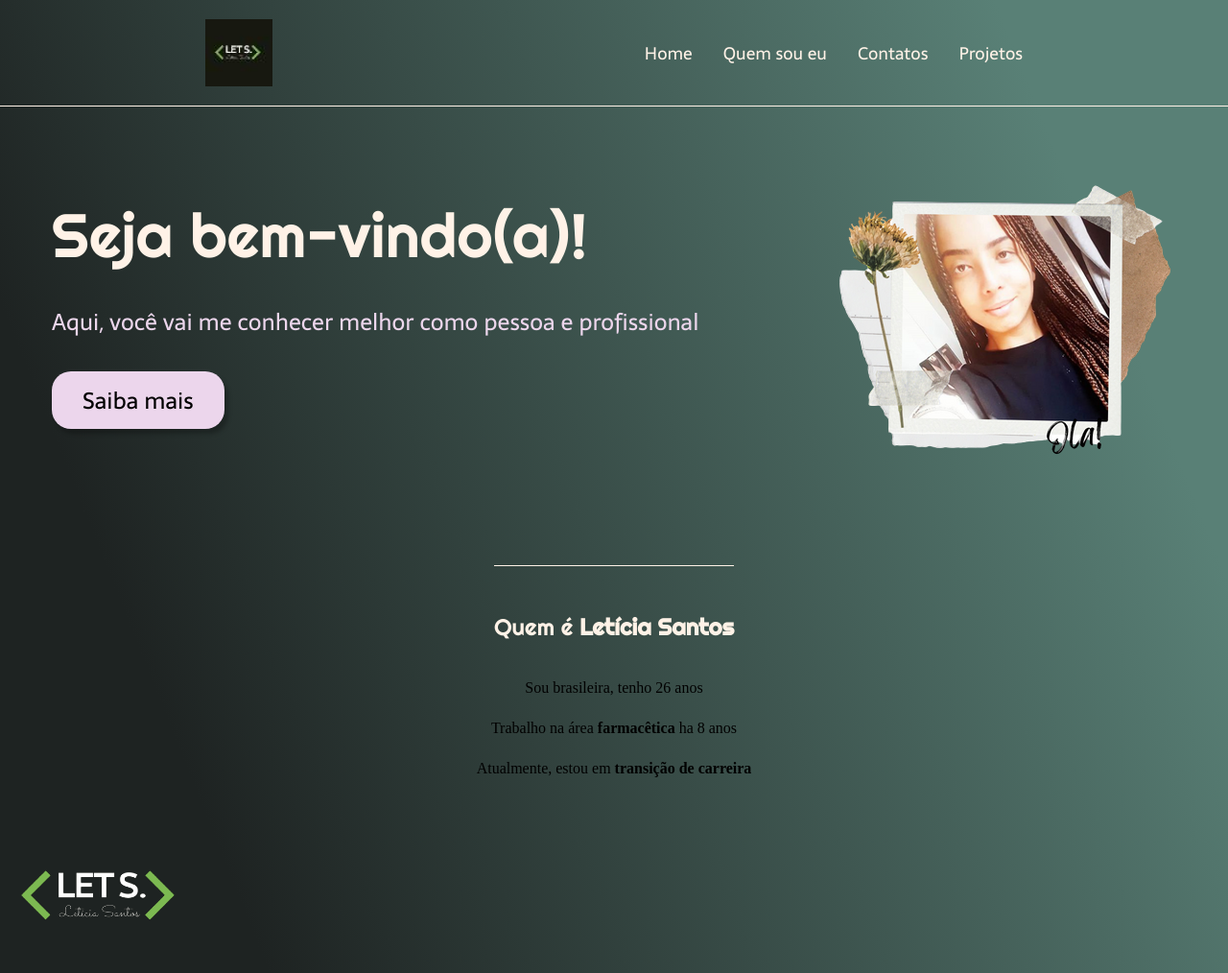
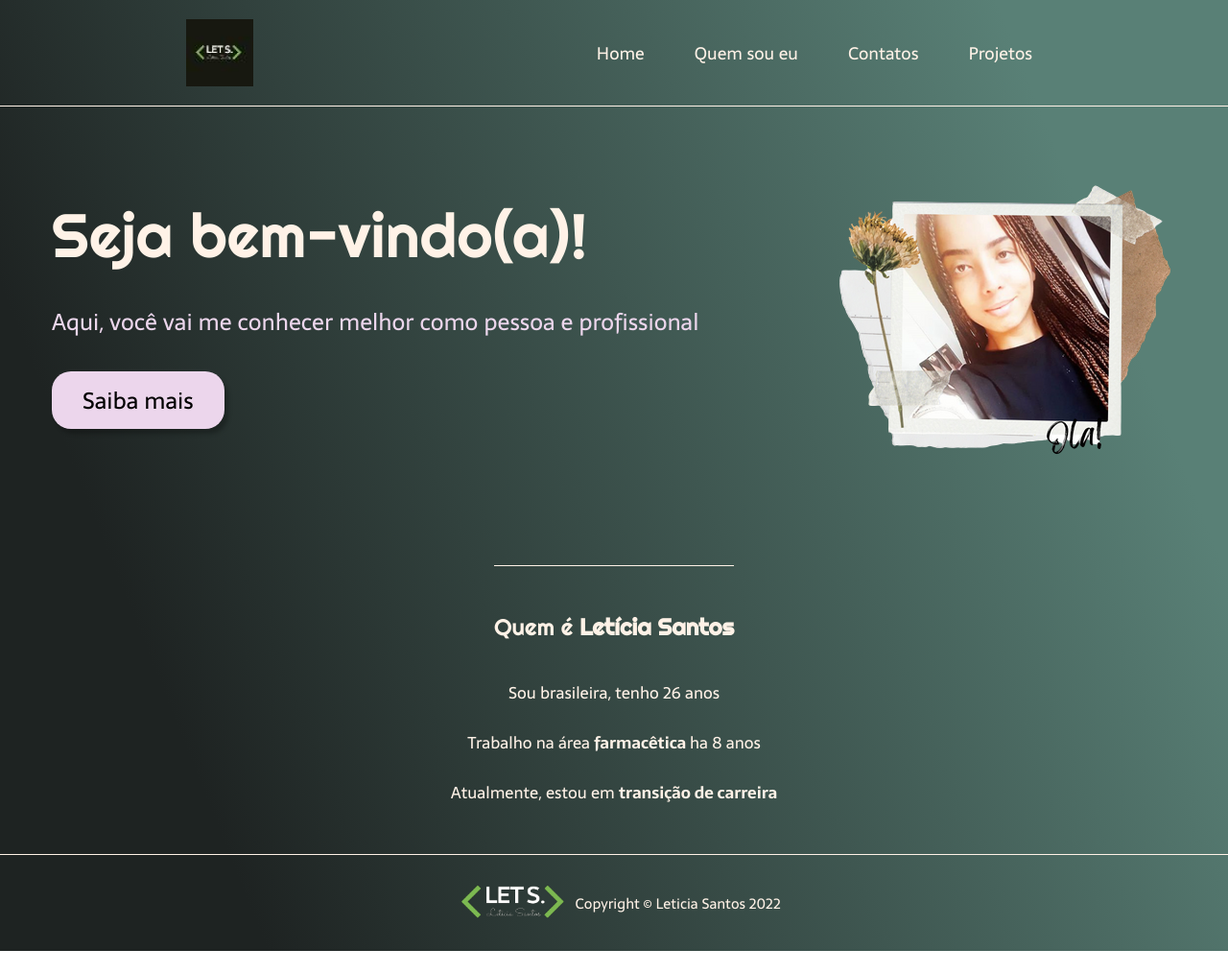
Before and after one commit to leticiadssantos/lading-page-pessoal, a plain HTML site: page minha-lading-page/index.html in a window 1280 px wide. Shown: the whole page at 96% size. After the commit the page ends 991 px from the top, so only its background shows below. Drawn offline with Linux system fonts and the light colour scheme.

Commit message:
Add files via upload

```diff
--- a/minha-lading-page/index.html
+++ b/minha-lading-page/index.html
@@ -45,6 +45,7 @@
 
     <footer class="rodape">
         <img src="/_images/logo-rodape.png.png" alt="" class="rodape-imagem">
+        <p class="rodape-texto">Copyright &copy; Leticia Santos 2022</p>
 
     </footer>
 </body>
--- a/minha-lading-page/style.css
+++ b/minha-lading-page/style.css
@@ -36,7 +36,16 @@ body {
     color: #FFF2E7;
     font-weight: 400;
     font-size: 18px;
+    padding: 10px;
+    cursor: pointer;
+    transition: 0.4s;
 }
+.cabecalho-menu-item:hover{
+    background-color: #7cb951;
+    color: #1e2322;
+
+}
+
 
 .conteudo {
     margin-bottom: 50px;
@@ -85,6 +94,10 @@ body {
     font-size: 24px;
 }
 
+.botao-conteudo:hover {
+    background-color: #7cb951;
+}
+
 .conteudo-principal-imagem {
     height: 430px;
 }
@@ -109,5 +122,30 @@ body {
 }
 
 .conteudo-secundario-texto {
+    font-family: 'sarala', sans-serif;
+    font-weight: 300;
+    font-size: 17px;
+    color: #FFF2E7
+}
+.rodape {
+    display: flex;
+    flex-direction: row;
+    align-items: center;
+    border-top: 0.4px solid #FFF2E7;
+    justify-content: center;
 
 }
+
+.rodape-imagem {
+    height: 100px;
+    padding-top: 0px;
+
+}
+.rodape-texto {
+    font-family: 'sarala', sans-serif;
+    font-weight: 300;
+    font-size: 15px;
+    color: #FFF2E7
+
+
+}
```
